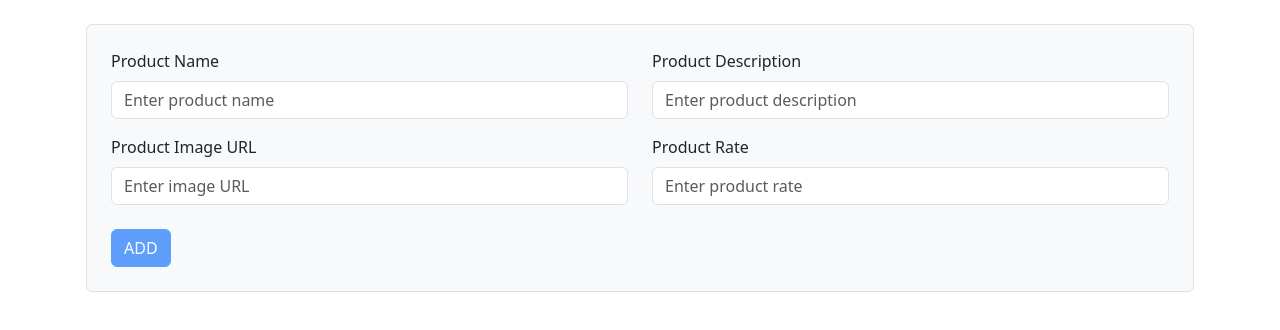
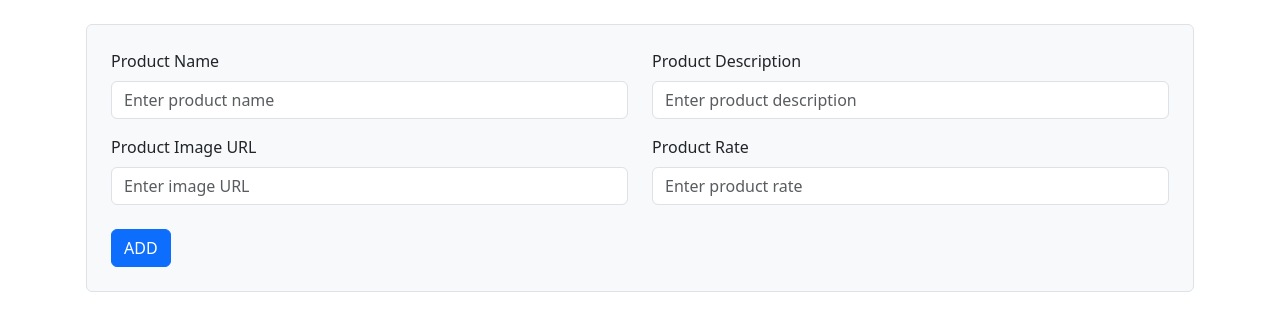
Before and after one commit to Youssef-Yasser-Mahmoud/ProductDash-, an Angular app: page / in a window 1280 px wide. Shown: the top 330 px of the page. Built offline with nearby package versions, Linux system fonts and the light colour scheme.

Commit message:
Fixing UI

```diff
--- a/src/app/components/product-form/product-form.component.html
+++ b/src/app/components/product-form/product-form.component.html
@@ -52,10 +52,10 @@
   </div>
 
   <button
-    [disabled]='!myRegForm.valid'
+    [style.cursor]="!myRegForm.valid ? 'not-allowed' : 'pointer'"
     type="submit"
     (click)="sendData()"
-    class="btn btn-primary mt-2 cursor-pointer"
+    class="btn btn-primary mt-2"
   >
     ADD
   </button>
```
